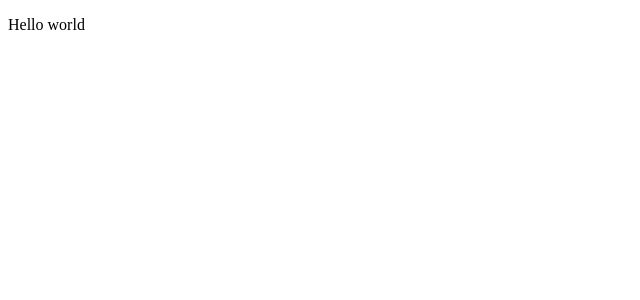
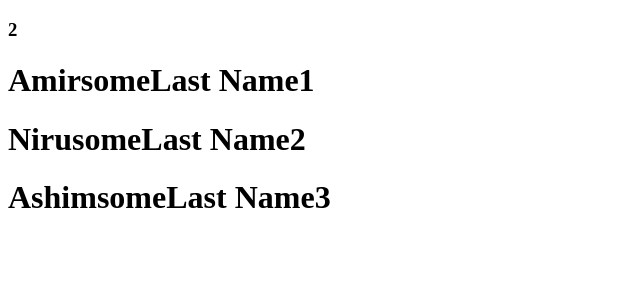
Before and after one commit to pratiksj/fullstack-exercise, a React (Create React App) app in the folder workshop/part1/: page / in a window 1280 px wide. Shown: the top 300 px of the page, without its empty margins (0-640 px from the left). Built offline with nearby package versions, Linux system fonts and the light colour scheme.

Commit message:
feat: manually rederent count value by calling refresh function

```diff
--- a/workshop/part1/src/App.js
+++ b/workshop/part1/src/App.js
@@ -1,7 +1,15 @@
-const App = () => (
-  <div>
-    <p>Hello world</p>
+import Mytag from "./compoenents/Mytag"
+
+
+const App = (props) => {
+  let name1 = 'Amir'
+  return ( <div>
+    <h3>{props.counter}</h3>
+    <Mytag name ={name1} lastName= "someLast Name1"/>
+    <Mytag name ="Niru" lastName= "someLast Name2"/>
+    <Mytag name ="Ashim" lastName= "someLast Name3"/>
   </div>
 )
+  }
 
 export default App
--- /dev/null
+++ b/workshop/part1/src/compoenents/Mytag.js
@@ -0,0 +1,9 @@
+
+
+const Mytag = (props) => {
+  return (
+    <h1>{props.name}{props.lastName}</h1>
+  )
+}
+
+export default Mytag
--- a/workshop/part1/src/index.js
+++ b/workshop/part1/src/index.js
@@ -3,4 +3,13 @@ import ReactDOM from 'react-dom/client'
 
 import App from './App'
 
-ReactDOM.createRoot(document.getElementById('root')).render(<App />)
+let myCout = 1
+
+const refresh=()=>{
+    ReactDOM.createRoot(document.getElementById('root')).render(<App counter={myCout} />)
+
+}
+
+refresh()
+myCout =myCout+1
+refresh()
```
